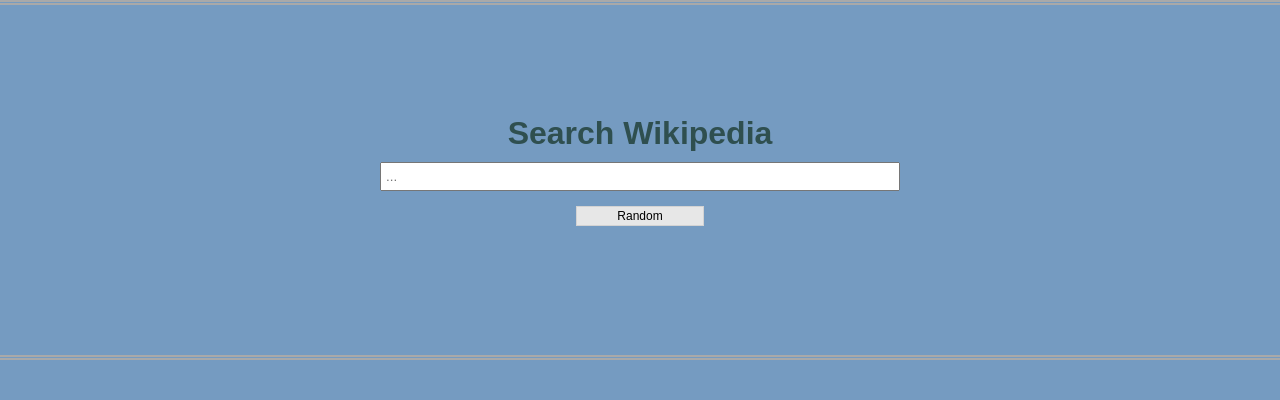
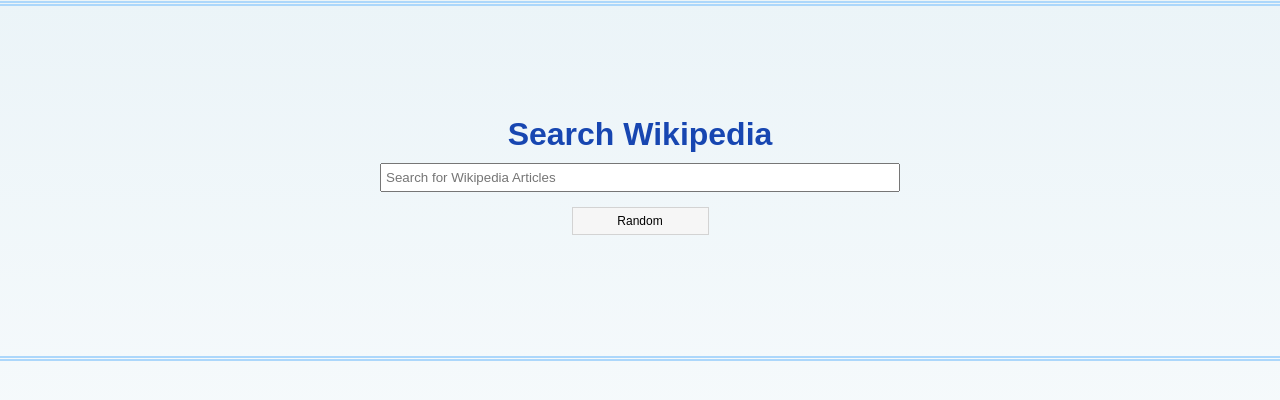
Before and after one commit to Chris-McGraw/wikipedia-viewer, a plain HTML site: page index.html in a window 1280 px wide. Drawn offline with Linux system fonts and the light colour scheme.

Commit message:
style-update-1

```diff
--- a/index.html
+++ b/index.html
@@ -11,8 +11,8 @@
 <body>
   <div id="mainContainer">
     <h1>Search Wikipedia</h1>
-    <input class="searchBar" type="text" placeholder="..." />
-    <button class="randomWiki" type="button" value="">Random</button>
+    <input id="searchBar" type="text" placeholder="Search for Wikipedia Articles" />
+    <div id="randomWiki">Random</div>
   </div>
 </body>
 </html>
--- a/style.css
+++ b/style.css
@@ -1,26 +1,41 @@
 * {
   margin: 0;
   padding: 0;
+  cursor: default;
+}
+
+html {
+  height: 100%;
 }
 
 body {
-  background-color: #759bc1;
+  background: linear-gradient(#ebf4f8, white);
+  background-repeat: no-repeat;
+  background-attachment: fixed;
 }
 
 #mainContainer {
   height: 350px;
-  border-top: 5px double darkGray;
-  border-bottom: 5px double darkGray;
+
+  margin-top: 1px;
+
+  border-top: 5px double #b8b9bc;
+  border-bottom: 5px double #b8b9bc;
+
+  border-top: 5px double #acd7fb;
+  border-bottom: 5px double #acd7fb;
 }
 
 h1 {
   text-align: center;
   margin-top: 110px;
   font-family: sans-serif;
+
   color: darkSlateGray;
+  color: #1746b1;
 }
 
-.searchBar {
+#searchBar {
   display: block;
   width: 40%;
   height: 25px;
@@ -28,18 +43,18 @@
   margin-top: 10px;
   margin-bottom: 15px;
   padding-left: 4px;
+  cursor: text;
 }
 
-.randomWiki {
-  -webkit-appearance: none;
-  -moz-appearance: none;
-  display: block;
-  width: 10%;
+#randomWiki {
+  width: 135px;
   height: 20px;
   margin: auto;
+  padding-top: 6px;
   font-size: 12px;
+  font-family: sans-serif;
+  text-align: center;
+  background: #f6f6f6;
   border: 1px solid lightGray;
-  border-radius: 0;
-  background: #e7e7e7;
   cursor: pointer;
 }
```
